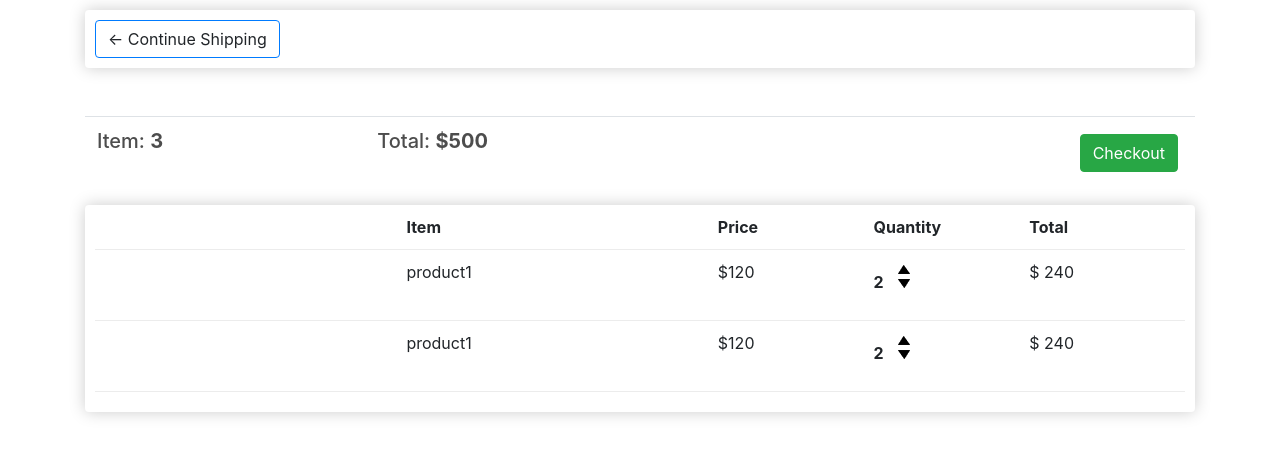
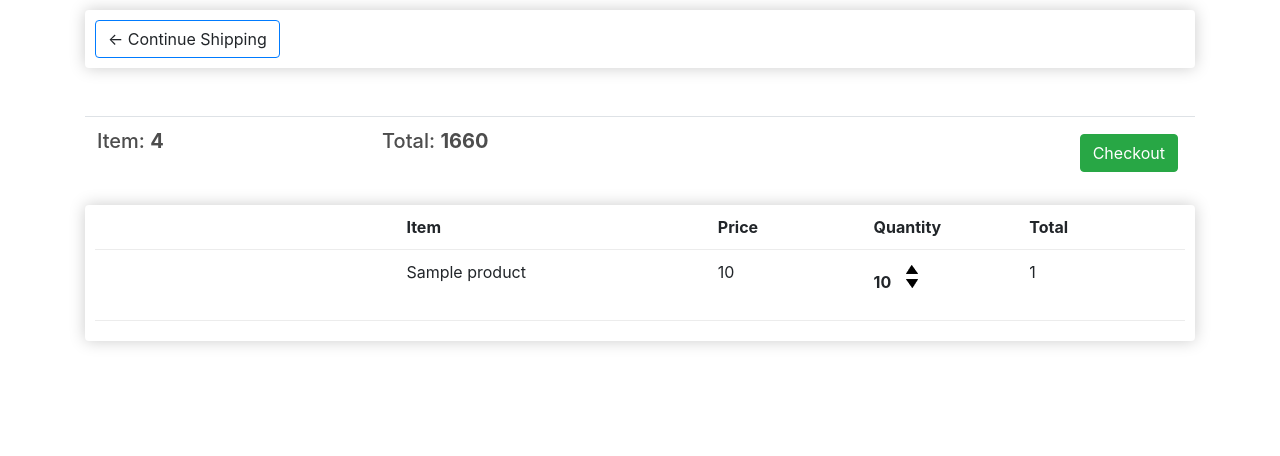
Before and after one commit to AymanTareq/cit_ecommerce, a Django app: template templates/essEcommerce/cart.html in a window 1280 px wide. Shown: the part 57-513 px from the top of the page. Run offline with Django 3.2, Linux system fonts and the light colour scheme; data comes from the database, SQL or seed files in the repository; both versions use the stored data as it was after the commit; the template is opened without the code that fills it: values that come from a table or form of the project are taken from there, most other values are stand-ins (such as "Sample title", 1, 10 or a date in 2020); lists and menus that the app fills with data are empty; some libraries are stand-ins or nearby versions.

Commit message:
Successfully updated cart.html

```diff
--- a/essEcommerce/models.py
+++ b/essEcommerce/models.py
@@ -35,7 +35,23 @@ class Order(models.Model):
     status = models.BooleanField(default=False, blank=True,null=True)
 
     def __str__(self):
-        return self.id
+        return str(self.id)
+
+    @property
+    def get_cart_total(self):
+        total = self.orderitem_set.all()
+        tot = 0
+        for i in total:
+            tot = tot + i.quantity
+        return tot
+    @property
+    def get_cart_total_price(self):
+        items = self.orderitem_set.all()
+        tot = 0
+        for i in items:
+            tot = tot + i.total_price
+        return tot
+
 
 class OrderItem(models.Model):
     product = models.ForeignKey(Product, on_delete=models.CASCADE)
@@ -45,3 +61,8 @@ class OrderItem(models.Model):
 
     def __str__(self):
         return self.product.name
+
+    @property
+    def total_price(self):
+        total = self.product.price * self.quantity
+        return total
--- a/templates/base.html
+++ b/templates/base.html
@@ -30,7 +30,7 @@
           <div class="form-inline my-2 my-lg-0">
             <a href="#"class="btn btn-primary">Login</a>
 
-            <a href="#">
+            <a href="{% url 'cart' %}">
                <img  id="cart-icon" src="{% static 'images/cart.png' %}">
            </a>
            <p id="cart-total">0</p>
--- a/templates/essEcommerce/cart.html
+++ b/templates/essEcommerce/cart.html
@@ -11,8 +11,8 @@
             <br>
             <table class="table">
                 <tr>
-                    <th><h5>Item: <strong>3</strong></h5></th>
-                    <th><h5>Total: <strong>$500</strong></h5></th>
+                    <th><h5>Item: <strong>{{ order.get_cart_total }}</strong></h5></th>
+                    <th><h5>Total: <strong>{{ order.get_cart_total_price }}</strong></h5></th>
                     <th>
                         <a style = "float:right; margin: 5px;" class="btn btn-success" href="#">Checkout</a>
                     </th>
@@ -27,35 +27,23 @@
                     <div style="flex:1"><strong>Total</strong></div>
 
                 </div>
-
+                {% for item in items %}
                 <div class="cart-row">
                     <div style="flex:2"></div>
-                    <div style="flex:2">product1</div>
-                    <div style="flex:1">$120</div>
+                    <div style="flex:2">{{ item.product.name }}</div>
+                    <div style="flex:1">{{ item.product.price }}</div>
                     <div style="flex:1">
-                        <p class="quantity">2</p>
+                        <p class="quantity">{{ item.quantity }}</p>
                         <div class="quantity">
                             <img class="chg-quantity" src="{% static  'images/arrow-up.png' %}">
                             <img class="chg-quantity" src="{% static  'images/arrow-down.png' %}">
                         </div>
                     </div>
-                    <div style="flex:1"><p>$ 240</p></div>
+                    <div style="flex:1"><p>{{ item.total_price }}</p></div>
 
                 </div>
-                <div class="cart-row">
-                    <div style="flex:2"></div>
-                    <div style="flex:2">product1</div>
-                    <div style="flex:1">$120</div>
-                    <div style="flex:1">
-                        <p class="quantity">2</p>
-                        <div class="quantity">
-                            <img class="chg-quantity" src="{% static  'images/arrow-up.png' %}">
-                            <img class="chg-quantity" src="{% static  'images/arrow-down.png' %}">
-                        </div>
-                    </div>
-                    <div style="flex:1"><p>$ 240</p></div>
+                {% endfor %}
 
-                </div>
 
             </div>
 
```
Also changed, not shown: essEcommerce/views.py (+11 -1 lines), db.sqlite3.
